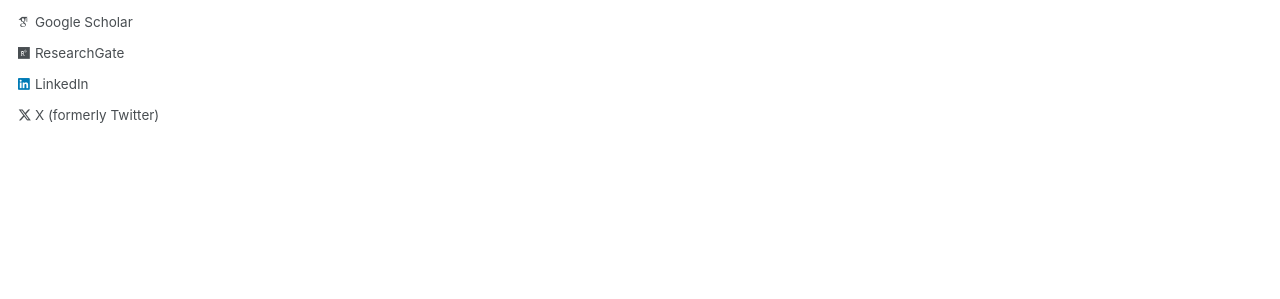
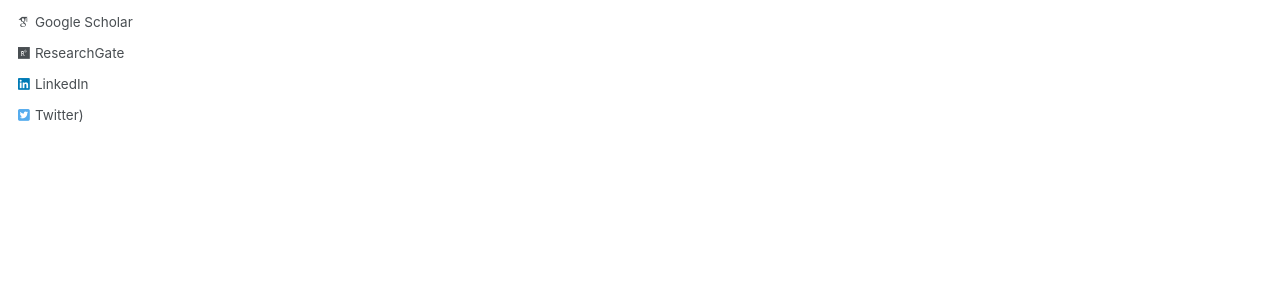
Before and after one commit to jessb0t/jessb0t.github.io, a Jekyll site: the page built from _pages/about.md, in a window 1280 px wide. Shown: the part 431-730 px from the top of the page. Built offline with Jekyll 4.4.1, drawn with Linux system fonts in a browser that asks for light colours; some web fonts are replaced.

Commit message:
Update icon

```diff
--- a/_includes/author-profile.html
+++ b/_includes/author-profile.html
@@ -130,7 +130,7 @@
         <li><a href="https://{{ author.tumblr }}.tumblr.com"><i class="fab fa-fw fa-tumblr icon-pad-right" aria-hidden="true"></i>Tumblr</a></li>
       {% endif %}
       {% if author.twitter %}
-        <li><a href="https://twitter.com/{{ author.twitter }}"><i class="fab fa-fw fa-x-twitter icon-pad-right" aria-hidden="true"></i>X (formerly Twitter)</a></li>
+        <li><a href="https://twitter.com/{{ author.twitter }}"><i class="fab fa-fw fa-twitter-square icon-pad-right" aria-hidden="true"></i>Twitter)</a></li>
       {% endif %}
       {% if author.vine %}
         <li><a href="https://vine.co/u/{{ author.vine }}"><i class="fab fa-fw fa-vine icon-pad-right" aria-hidden="true"></i>Vine</a></li>
```
